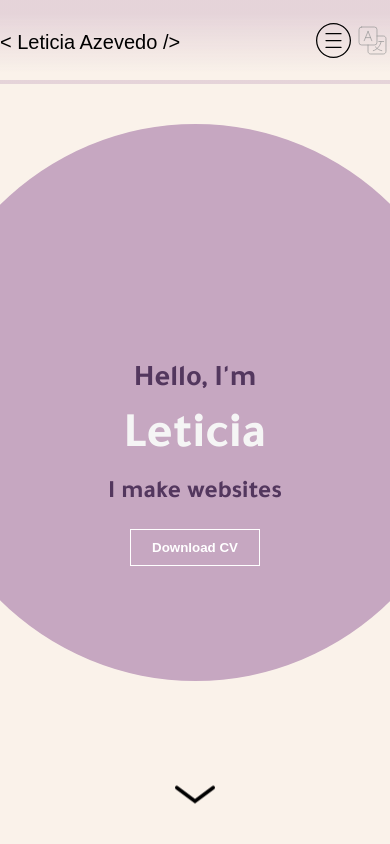
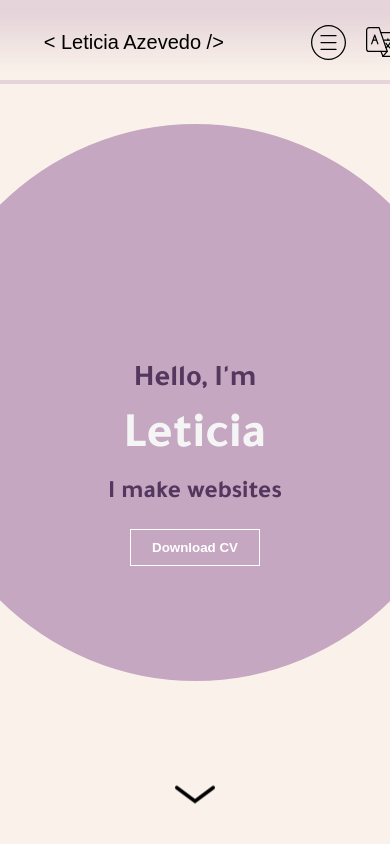
Before and after one commit to leticarolina/personal-portfolio, a plain HTML site: page index.html in a window 390 px wide. Shown: the top 844 px of the page. Drawn offline with nearby package versions, Linux system fonts and the light colour scheme; a web font is replaced by a local one.

Commit message:
nav bar update

```diff
--- a/index.html
+++ b/index.html
@@ -5,8 +5,8 @@
     <meta http-equiv="X-UA-Compatible" content="IE=edge" />
     <meta name="viewport" content="width=device-width, initial-scale=1.0" />
     <title>Leticia Azevedo</title>
-    <link rel="preconnect" href="https://fonts.googleapis.com" />
-    <link rel="preconnect" href="https://fonts.gstatic.com" crossorigin />
+    <!-- <link rel="preconnect" href="https://fonts.googleapis.com" />
+    <link rel="preconnect" href="https://fonts.gstatic.com" crossorigin /> -->
     <link
       href="https://fonts.googleapis.com/css2?family=Fira+Sans+Extra+Condensed:wght@300;400;500&family=Tajawal:wght@200;300;400;500;700&display=swap"
       rel="stylesheet"
@@ -39,22 +39,35 @@
           <li><a href="#">Contact me</a></li>
         </ul>
       </div>
+      <div class="translate">
+        <img
+          src="/pictures/translate-26.svg"
+          alt="Arrow icon"
+          id="translate-menu-icon"
+        />
+      </div>
     </nav>
 
     <nav id="mobile-nav">
       <div id="logo-name">< Leticia Azevedo /></div>
       <div class="mobile-menu">
-        <!-- <div id="mobile-menu-icon"> -->
+        <div id="mobile-menu-icon">
+          <div>
             <img
               src="/pictures/menuopened.svg"
               alt="Arrow icon"
               id="mobile-menu-icon"
             />
+          </div>
+          <div class="translate">
             <img
-          src="/pictures/translate.svg"
+              src="/pictures/translate-26.svg"
               alt="Arrow icon"
-          id="mobile-menu-icon"
+              id="translate-menu-icon"
             />
+          </div>
+        </div>
+
         <!-- </div> -->
         <div class="menu-links">
           <li><a href="#">About me</a></li>
--- a/style.css
+++ b/style.css
@@ -24,21 +24,29 @@ a,
 /* NAVIGATION BAR  */
 
 #navigation-bar {
-  display: flex;
+  /* display: flex; */
+  /* gap: 100px; */
+  /* list-style: none;
+  text-align: center; */
+  /* justify-content: space-around; */
+  margin-right: 100px;
 }
 
 nav {
   background-image: url("/pictures/Rectangle4.svg");
   display: flex;
   align-items: center;
+
   justify-content: space-around;
   font-family: "Fira Sans Extra Condensed", sans-serif;
-  height: 10vh; /*15% viewheight of screen*/
-}
-
-#navigation-bar {
-  gap: 45px;
-  list-style: none; /*remove the list dot*/
+  height: 10vh; /*10% viewheight of screen*/
+  width: 100%;
+  /* display: flex;
+  flex-direction: row;
+  justify-content: space-around; /*or space-between*/
+  /* align-items: center;
+  width: 100%;
+  padding: 20px 0; */
 }
 
 a {
@@ -46,6 +54,9 @@ a {
   font-size: 18px;
   color: black;
   text-decoration: none;
+  display: inline-block;
+  /* padding: 10px; */
+  margin-right: 15px;
 }
 
 a:hover {
@@ -58,34 +69,50 @@ a:hover {
   font-size: 20px;
 }
 
+#translate-menu-icon {
+  /* display: flex; */
+  /* flex-direction: column; */
+  /* justify-content: space-between; */
+  cursor: pointer;
+  height: 30px;
+  width: 30px;
+  float: right;
+  /* padding-right: 10px; */
+  /* padding-top: 6px; */
+}
+
+#navigation-bar li {
+  display: inline;
+}
+
+/* MOBILE NAVIGATION BAR  */
+/* MOBILE NAVIGATION BAR  */
 /* MOBILE NAVIGATION BAR  */
 
 #mobile-nav {
   display: none;
-}
-
-.mobile-menu {
-  /* margin-right: 20px; */
-  /* position: relative; */
-  /* display: inline-block; */
+  /* justify-content: space-between; */
 }
 
 #mobile-menu-icon {
-  /* display: flex; */
+  display: flex;
+  align-items: center;
   /* flex-direction: column; */
   /* justify-content: space-between; */
   cursor: pointer;
   height: 35px;
   width: 35px;
+  gap: 20px;
+  /* padding-right: 10px; */
   /* padding-top: 6px; */
 }
 
-#mobile-menu-icon span {
+/* #mobile-menu-icon span {
   width: 100%;
   height: 2px;
   background-color: black;
   transition: all 0.3 ease-in-out;
-}
+} */
 
 .menu-links {
   position: absolute;
@@ -488,12 +515,19 @@ a .icon {
 /* MEDIA QUERY*/
 /* MEDIA QUERY*/
 
-@media screen and (max-width: 500px) {
+@media screen and (max-width: 700px) {
+  body {
+    overflow-x: hidden;
+  }
   #mobile-nav {
     display: flex;
-    justify-content: space-between;
+    justify-content: space-around;
+    /* width: 100%; */
     /* padding: 0px 20px; */
   }
+  /* #logo-name {
+    padding-right: 20px;
+  } */
 
   #desktop-nav {
     display: none;
```
Also changed, not shown: pictures/translate-26.svg (added). Lines whose indentation alone changed are shown as unchanged.
